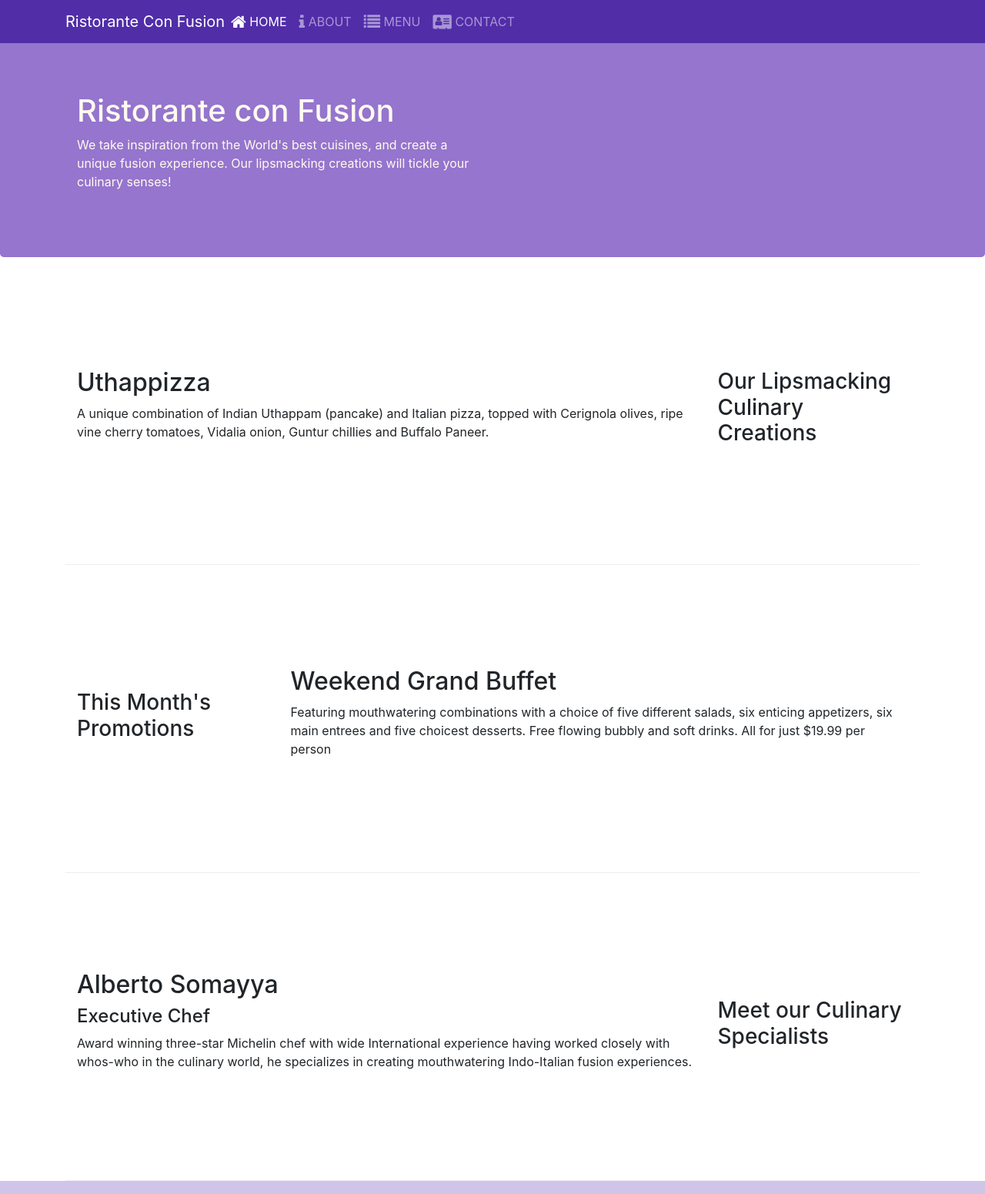
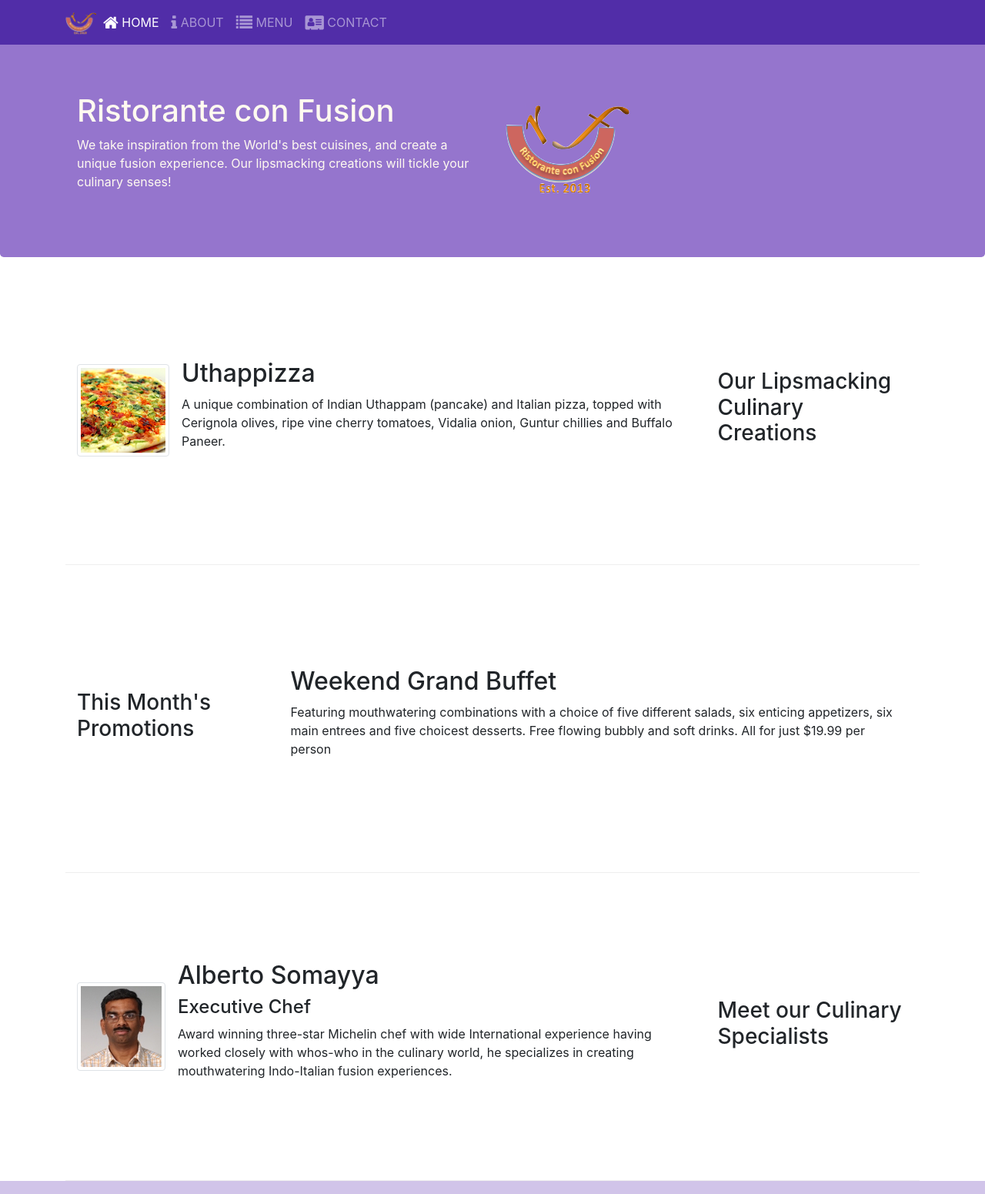
Before and after one commit to phanigolla/bootstrap4, a website: page index.html in a window 1280 px wide. Shown: the top 1551 px of the page at 77% size. Drawn offline with nearby package versions, Linux system fonts and the light colour scheme.

Commit message:
Images and Media

```diff
--- a/index.html
+++ b/index.html
@@ -24,7 +24,7 @@
                 <span class="navbar-toggler-icon"></span>
 
             </button>
-            <a class="navbar-brand mr-auto" href="#">Ristorante Con Fusion</a>
+            <a class="navbar-brand mr-auto" href="#"><img src="img/logo.png" height="30" width="41"></a>
             <div class="collapse navbar-collapse" id="Navbar">
 
 
@@ -52,8 +52,8 @@
                     <p>We take inspiration from the World's best cuisines, and create a unique fusion experience.
                         Our lipsmacking creations will tickle your culinary senses!</p>
                 </div>
-                <div class="col-12 col-sm">
-
+                <div class="col-12 col-sm align-self-center">
+                    <img src="img/logo.png" class="img-fluid">
                 </div>
             </div>
         </div>
@@ -66,9 +66,17 @@
                 <h3>Our Lipsmacking Culinary Creations</h3>
             </div>
             <div class="col col-sm order-sm-first col-md">
-                <h2>Uthappizza</h2>
-                <p>A unique combination of Indian Uthappam (pancake) and Italian pizza, topped with Cerignola olives,
-                    ripe vine cherry tomatoes, Vidalia onion, Guntur chillies and Buffalo Paneer.</p>
+                <div class="media">
+                    <img class="d-flex mr-3 img-thumbnail align-self-center" src="img/uthappizza.png" alt="uthappizza">
+                    <div class="media-body">
+                        <h2 class="mt-0">Uthappizza</h2>
+                        <p>A unique combination of Indian Uthappam (pancake) and Italian pizza, topped with Cerignola
+                            olives,
+                            ripe vine cherry tomatoes, Vidalia onion, Guntur chillies and Buffalo Paneer.</p>
+                    </div>
+
+                </div>
+
             </div>
         </div>
 
@@ -90,11 +98,19 @@
                 <h3>Meet our Culinary Specialists</h3>
             </div>
             <div class="col col-sm order-sm-first col-md">
-                <h2>Alberto Somayya</h2>
-                <h4>Executive Chef</h4>
-                <p>Award winning three-star Michelin chef with wide International experience having worked closely with
-                    whos-who in the culinary world, he specializes in creating mouthwatering Indo-Italian fusion
-                    experiences. </p>
+                <div class="media">
+                    <img class="d-flex mr-3 img-thumbnail align-self-center" src="img/alberto.png" alt="alberto">
+                    <div class="media-body">
+                        <h2>Alberto Somayya</h2>
+                        <h4>Executive Chef</h4>
+                        <p>Award winning three-star Michelin chef with wide International experience having worked
+                            closely with
+                            whos-who in the culinary world, he specializes in creating mouthwatering Indo-Italian
+                            fusion
+                            experiences. </p>
+                    </div>
+                </div>
+
             </div>
         </div>
     </div>
```
Also changed, not shown: aboutus.html (+3 -2 lines), contactus.html (+3 -2 lines).
